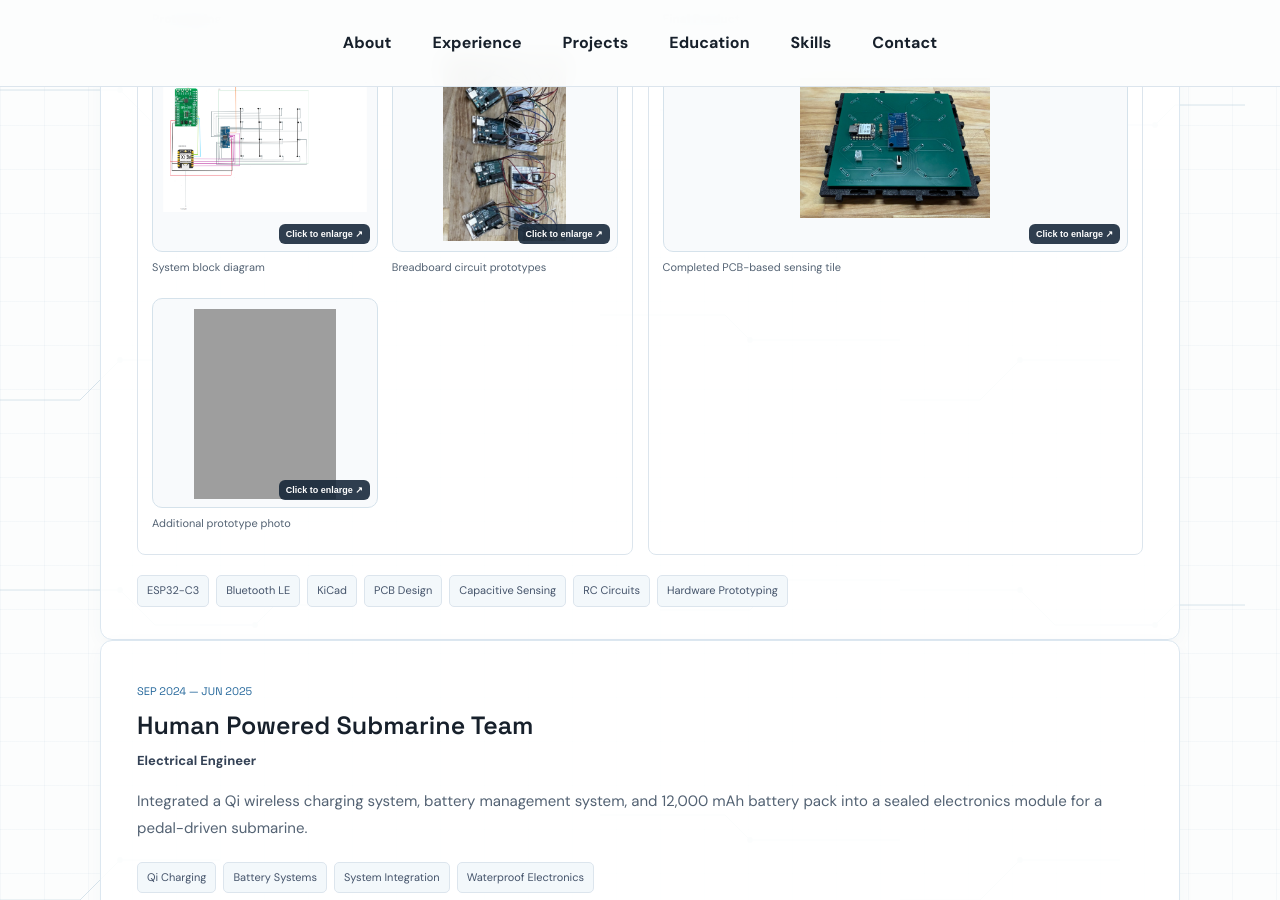
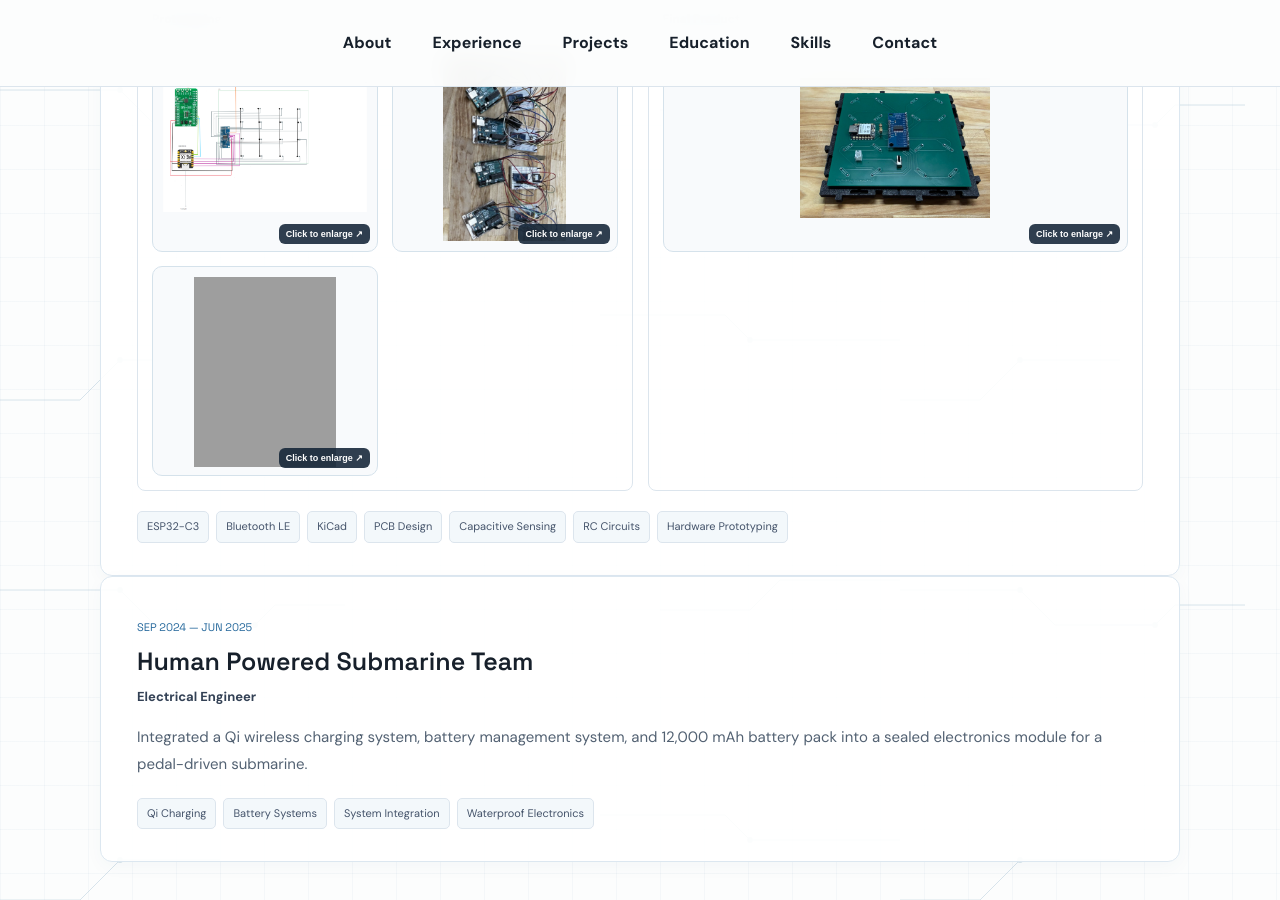
Before and after one commit to AdityaManivel/AdityaManivel.github.io, a Jekyll site: the page index.html, which Jekyll copies as it is, in a window 1280 px wide and 900 px high, scrolled down 3835 px. Built offline with Jekyll 4.4.1, drawn with Linux system fonts in a browser that asks for light colours; grey boxes are pictures that could not be loaded.

Commit message:
Remove photo captions from Programmable Matter Lab gallery

```diff
--- a/index.html
+++ b/index.html
@@ -118,14 +118,14 @@
           <section class="phase-panel">
             <h4>Prototyping</h4>
             <div class="prototype-images">
-              <figure><button class="husky-photo-button lab-zoom-button" type="button" data-lightbox-open data-image-src="assets/system-block-diagram.svg" data-image-alt="Block diagram of the initial capacitive sensing architecture" aria-label="Enlarge system block diagram"><img src="assets/system-block-diagram.svg" alt="Block diagram of the initial capacitive sensing architecture" loading="lazy"><span class="photo-hint">Click to enlarge ↗</span></button><figcaption>System block diagram</figcaption></figure>
-              <figure><button class="husky-photo-button lab-zoom-button" type="button" data-lightbox-open data-image-src="assets/prototyping.svg" data-image-alt="Breadboard circuits used during capacitive sensing prototyping" aria-label="Enlarge breadboard circuit prototypes"><img src="assets/prototyping.svg" alt="Breadboard circuits used during capacitive sensing prototyping" loading="lazy"><span class="photo-hint">Click to enlarge ↗</span></button><figcaption>Breadboard circuit prototypes</figcaption></figure>
-              <figure><button class="husky-photo-button lab-zoom-button lab-rotated" type="button" data-lightbox-open data-image-rotate="-90" data-image-src="assets/IMG_4574.jpeg" data-image-alt="Additional Programmable Matter Lab prototyping photo" aria-label="Enlarge additional prototyping photo"><img src="assets/IMG_4574.jpeg" alt="Additional Programmable Matter Lab prototyping photo" loading="lazy"><span class="photo-hint">Click to enlarge ↗</span></button><figcaption>Additional prototype photo</figcaption></figure>
+              <figure><button class="husky-photo-button lab-zoom-button" type="button" data-lightbox-open data-image-src="assets/system-block-diagram.svg" data-image-alt="Block diagram of the initial capacitive sensing architecture" aria-label="Enlarge system block diagram"><img src="assets/system-block-diagram.svg" alt="Block diagram of the initial capacitive sensing architecture" loading="lazy"><span class="photo-hint">Click to enlarge ↗</span></button></figure>
+              <figure><button class="husky-photo-button lab-zoom-button" type="button" data-lightbox-open data-image-src="assets/prototyping.svg" data-image-alt="Breadboard circuits used during capacitive sensing prototyping" aria-label="Enlarge breadboard circuit prototypes"><img src="assets/prototyping.svg" alt="Breadboard circuits used during capacitive sensing prototyping" loading="lazy"><span class="photo-hint">Click to enlarge ↗</span></button></figure>
+              <figure><button class="husky-photo-button lab-zoom-button lab-rotated" type="button" data-lightbox-open data-image-rotate="-90" data-image-src="assets/IMG_4574.jpeg" data-image-alt="Additional Programmable Matter Lab prototyping photo" aria-label="Enlarge additional prototyping photo"><img src="assets/IMG_4574.jpeg" alt="Additional Programmable Matter Lab prototyping photo" loading="lazy"><span class="photo-hint">Click to enlarge ↗</span></button></figure>
             </div>
           </section>
           <section class="phase-panel final-panel">
             <h4>Final Product</h4>
-            <figure><button class="husky-photo-button lab-zoom-button lab-rotated" type="button" data-lightbox-open data-image-src="assets/finalized-tile.svg" data-image-alt="Completed PCB-based capacitive sensing tile" data-image-rotate="-90" aria-label="Enlarge completed PCB-based sensing tile"><img src="assets/finalized-tile.svg" alt="Completed PCB-based capacitive sensing tile" loading="lazy"><span class="photo-hint">Click to enlarge ↗</span></button><figcaption>Completed PCB-based sensing tile</figcaption></figure>
+            <figure><button class="husky-photo-button lab-zoom-button lab-rotated" type="button" data-lightbox-open data-image-src="assets/finalized-tile.svg" data-image-alt="Completed PCB-based capacitive sensing tile" data-image-rotate="-90" aria-label="Enlarge completed PCB-based sensing tile"><img src="assets/finalized-tile.svg" alt="Completed PCB-based capacitive sensing tile" loading="lazy"><span class="photo-hint">Click to enlarge ↗</span></button></figure>
           </section>
         </div><div class="tags"><span>ESP32-C3</span><span>Bluetooth LE</span><span>KiCad</span><span>PCB Design</span><span>Capacitive Sensing</span><span>RC Circuits</span><span>Hardware Prototyping</span></div></article>
         <article class="exp-card reveal"><p>SEP 2024 — JUN 2025</p><h3>Human Powered Submarine Team</h3><span>Electrical Engineer</span><p>Integrated a Qi wireless charging system, battery management system, and 12,000 mAh battery pack into a sealed electronics module for a pedal-driven submarine.</p><div class="tags"><span>Qi Charging</span><span>Battery Systems</span><span>System Integration</span><span>Waterproof Electronics</span></div></article>
```
